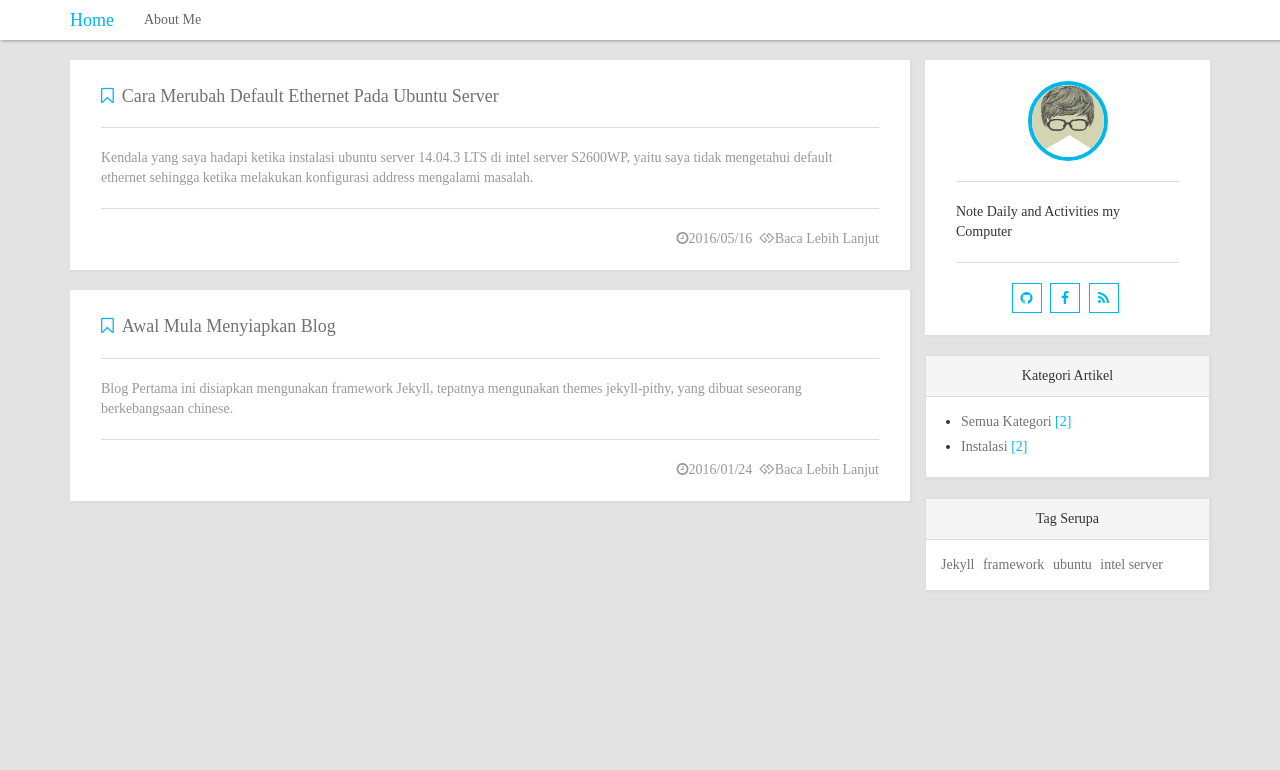
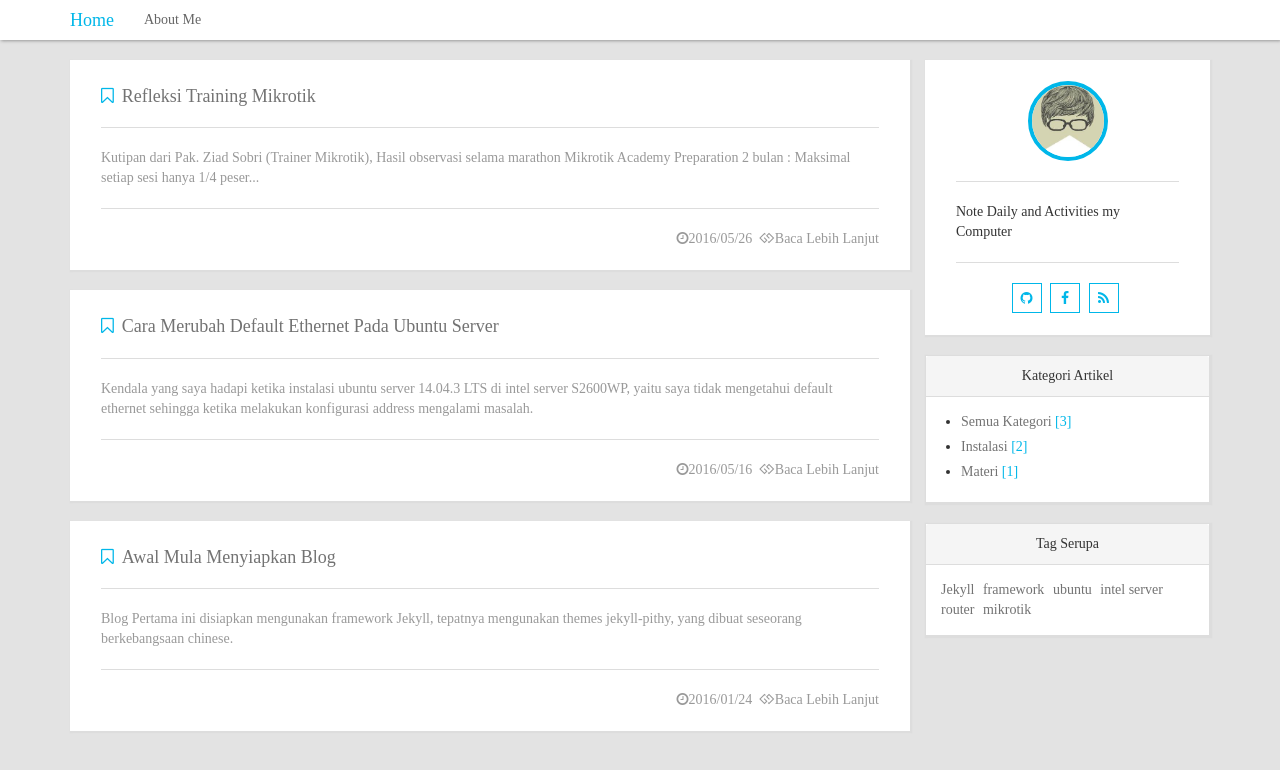
Before and after one commit to saifulindo/myblog, a Jekyll site: the page built from index.html, in a window 1280 px wide. Shown: the top 770 px of the page. Built offline with Jekyll 4.4.1, drawn with Linux system fonts in a browser that asks for light colours; nearby versions of some CDN libraries; the list of posts is cut into pages by our own code; some of the changed lines change nothing that is shown.

Commit message:
Upload post refleksi Training Mikrotik

```diff
--- a/_config.yml
+++ b/_config.yml
@@ -18,6 +18,7 @@ kramdown:
   use_coderay: true
   coderay:
     coderay_line_numbers:  nil
+    syntax_highlighter: coderay
 
 
 
@@ -34,3 +35,5 @@ paginate_path: "page/:num"
 sass:
     sass_dir: /assets/stylesheet
     style: :compressed
+
+gems: [jekyll-paginate]
--- /dev/null
+++ b/_posts/2016-05-26-refleksi-mikrotik-academy.md
@@ -0,0 +1,21 @@
+---
+layout: post
+title: Refleksi Training Mikrotik
+tags:  [ router, mikrotik]
+categories: [Materi]
+author: Muhammad Syaiful
+excerpt: ""
+---
+
+Kutipan dari Pak. Ziad Sobri (Trainer Mikrotik),
+Hasil observasi selama marathon Mikrotik Academy Preparation 2 bulan :
+
+1. Maksimal setiap sesi hanya 1/4 peserta yang lolos (kadang kurang). penyebab utamanya ternyata masih banyak guru TKJ/dosen IT yang lemah atau sudah lupa fundamental networking-nya (OSI layer, TCP/IP, bridging, basic routing, subnetting).
+2. Well, kalau memang subnetting saja masih kesulitan tentu saja untuk lolos menjadi Academy Trainer menjadi hal yang nyaris mustahil kecuali beruntung sekali hitung kancing bajunya atau punya kunci jawaban soal ujian (entah dari mana).
+3. Pesan saya untuk para guru/dosen yang mau mengikuti MikroTik Academy Preparation : a). Review dan pelajari kembali dasar-dasar networking sebelum mengikuti pelatihan. Jangan berharap lolos jadi Academy Trainer hanya dengan mengikuti pelatihan. Mungkin untuk MTCNA masih bisa lolos 75% (soal ujiannya ternyata banyak di internet). Tapi untuk sertifikasi level advance itu soal lain. b). Mulai membiasakan penggunaan MikroTik baik GUI maupun CLI (bisa pakai GNS3). Kalau tidak terbiasa, bahkan sekelas CCIE-pun sulit untuk tembus score 75%. c). Bahasa Inggris penting!!! Kalau bahasa Inggris memang tidak bisa sama sekali lebih baik Anda tidak ikut ujian sertifikasi.
+
+4. Pada saat mau mengikuti pelatihan, niatkan untuk menambah ilmu, pengalaman dan teman. Buang ego bahwa anda yang paling pintar, paling tinggi pendidikannya dibandingkan peserta yang lain, bahkan dibandingkan trainernya. Kebetulan beberapa kali saya dapat pengalaman diremehkan peserta karena saya hanya jebolan pesantren dan kuliah lulusan D3 Akuntansi, tanpa gelar S1 apalagi S2 dan S3 IT. Tapi setelah ujian sertifikasi (dan hasilnya tidak memuaskan) barulah mereka sedikit menurunkan ego dan mau mendengarkan apa yang saya sampaikan.
+
+5. Attitude penting!!! Peserta yang memperhatikan dan melakukan tugas-tugas lab dengan serius probabilitas lulus dan lolosnya lebih besar daripada peserta yang tidak fokus (sibuk main gadget, sedikit-sedikit keluar, ngobrol, belum selesai jam training sudah tanya kapan pulangnya dll). Ini training upgrade pengetahuan dan skill, bukan study tour.
+
+6. Jangan berhenti belajar dan ngelab. Setelah jam training normal jangan lupa direview dan dilabkan lagi materi trainingnya. Lagi-lagi jangan bawa ego karena sudah merasa tahu/paham maka tidak perlu mengulang dan melatih kembali. Tahu dengan kompeten itu beda.
```
Also changed, not shown: 1 other file.
